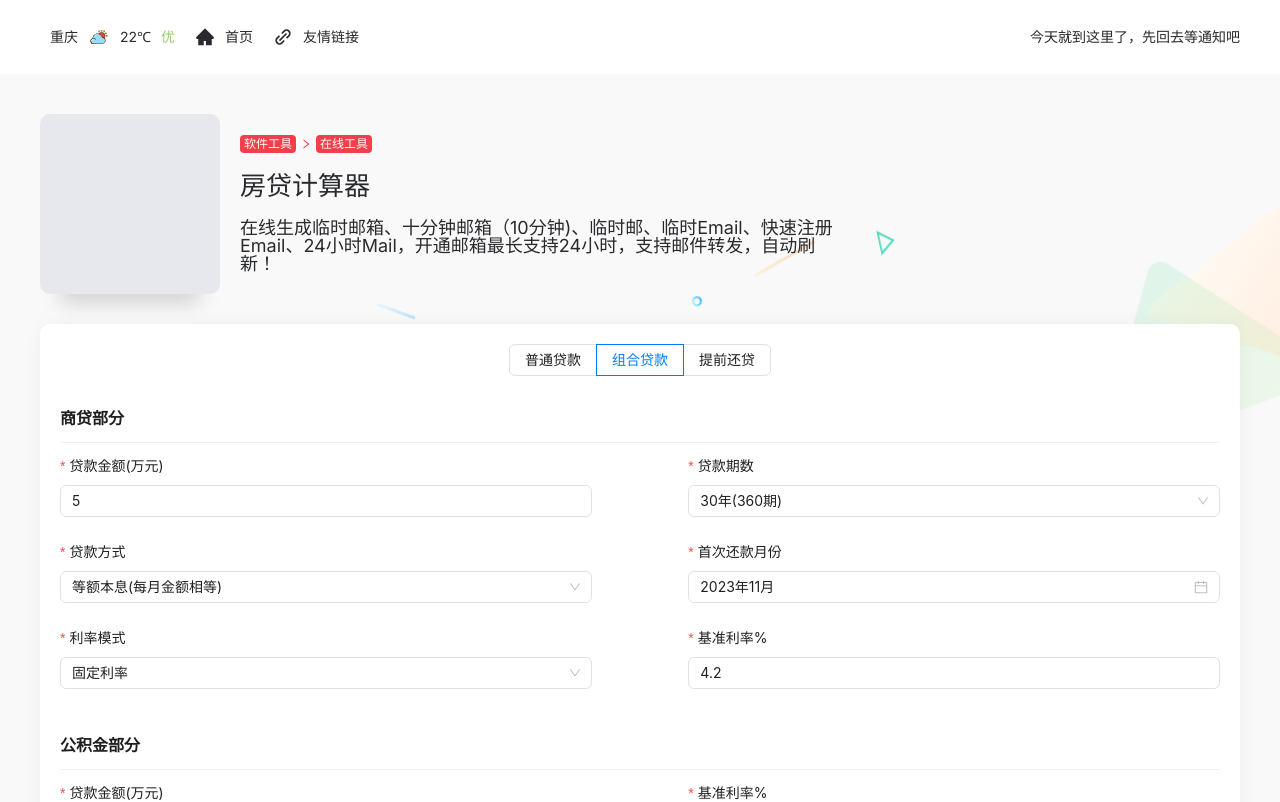
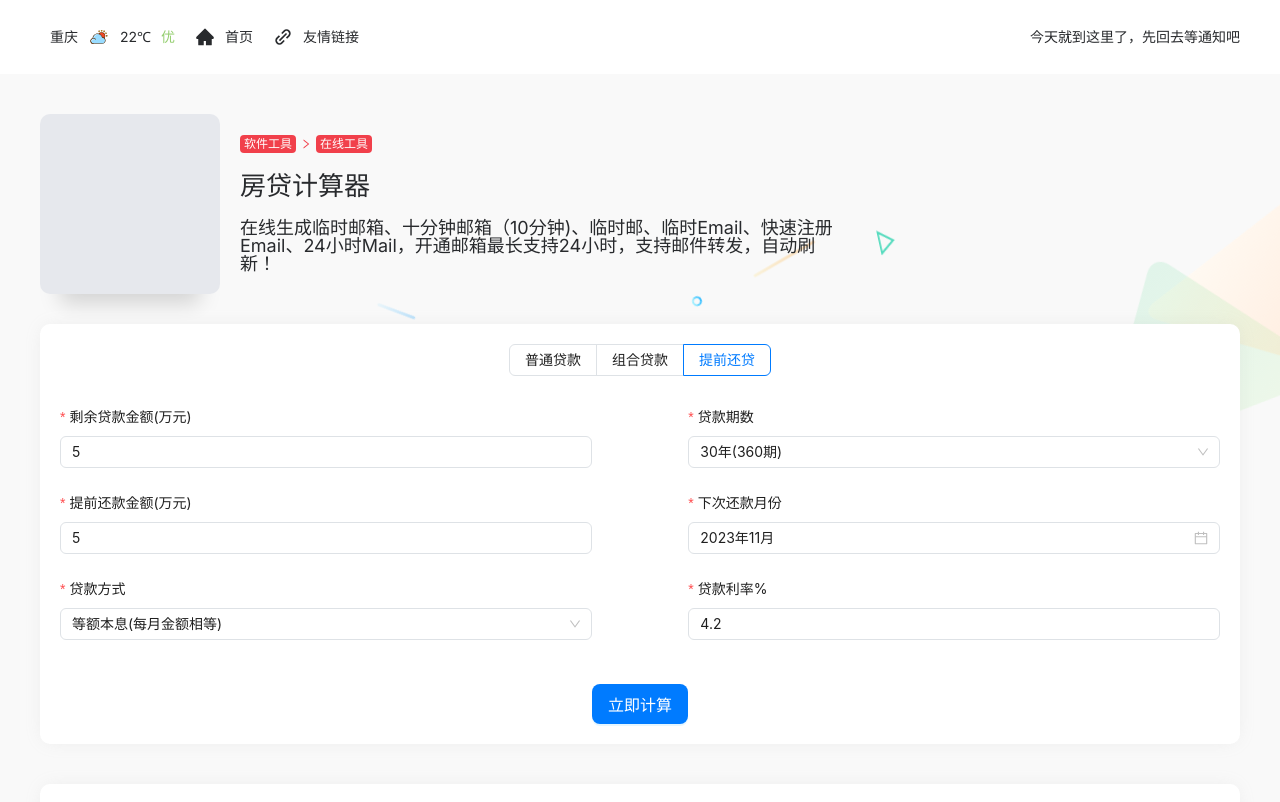
Before and after one commit to baskep/merak, a Next.js app: page /home-loans in a window 1280 px wide. Shown: the top 802 px of the page. Built offline with nearby package versions, Linux system fonts and the light colour scheme.

Commit message:
feat: 优化字段名,完善功能

```diff
--- a/src/app/home-loans/page.tsx
+++ b/src/app/home-loans/page.tsx
@@ -24,7 +24,6 @@ import {
   LoansInfo,
   LoansResponse,
   requestField,
-  SyndicatedLoansField,
 } from '@/types/loans-interface'
 
 import styles from './index.module.less'
@@ -47,7 +46,7 @@ const defaultCommercialLoansRes = {
 }
 
 const HomeLoans = (): React.ReactNode => {
-  const [activeKey, setActiveKey] = useState<string>('2')
+  const [activeKey, setActiveKey] = useState<string>('3')
   const [loansInfoData, setLoansInfoData] = useState<LoansInfo | null>()
   const [loansRes, setLoansRes] = useState<LoansResponse>(defaultCommercialLoansRes)
   const [requestCacheParams, setRequestCacheParams] = useState<requestField>()
@@ -127,7 +126,7 @@ const HomeLoans = (): React.ReactNode => {
     setRequestCacheParams(params)
   }
 
-  const handleSubmitSyndicatedLoans = async (value: SyndicatedLoansField) => {
+  const handleSubmitSyndicatedLoans = async (value: LoansField) => {
     if (syndicatedLoading) return
     const { firsthMomth } = value
     const params = {
--- a/src/components/home-loans/commercial-loans/index.tsx
+++ b/src/components/home-loans/commercial-loans/index.tsx
@@ -69,7 +69,7 @@ const CommercialLoans: React.FC<LoansProps> = (
     <div className={styles.commercial_loans}>
       <Form
         layout="vertical"
-        labelCol={{ span: 6 }}
+        labelCol={{ span: 8 }}
         wrapperCol={{ span: 24 }}
         initialValues={initialValues}
         onFinish={handleSubmitCommercialLoans}
@@ -77,7 +77,7 @@ const CommercialLoans: React.FC<LoansProps> = (
         <Row>
           <Col span={11}>
             <Form.Item<LoansField>
-              labelCol={{ span: 6 }}
+              labelCol={{ span: 8 }}
               label="贷款金额(万元)"
               name="amount"
               rules={[{ required: true, message: '请输入贷款金额' }]}
@@ -91,7 +91,7 @@ const CommercialLoans: React.FC<LoansProps> = (
           </Col>
           <Col span={11} offset={2}>
             <Form.Item<LoansField>
-              labelCol={{ span: 6 }}
+              labelCol={{ span: 8 }}
               label="贷款期数"
               name="periods"
               rules={[{ required: true, message: '请选择贷款期数' }]}
@@ -107,7 +107,7 @@ const CommercialLoans: React.FC<LoansProps> = (
         <Row>
           <Col span={11}>
             <Form.Item<LoansField>
-              labelCol={{ span: 6 }}
+              labelCol={{ span: 8 }}
               label="贷款方式"
               name="loanType"
               rules={[{ required: true, message: '请选择贷款方式' }]}
@@ -120,7 +120,7 @@ const CommercialLoans: React.FC<LoansProps> = (
           </Col>
           <Col span={11} offset={2}>
             <Form.Item<LoansField>
-              labelCol={{ span: 6 }}
+              labelCol={{ span: 8 }}
               label="首次还款月份"
               name="firsthMomth"
               rules={[{ required: true, message: '请选择首次还款月份' }]}
@@ -138,7 +138,7 @@ const CommercialLoans: React.FC<LoansProps> = (
         <Row>
           <Col span={11}>
             <Form.Item<LoansField>
-              labelCol={{ span: 6 }}
+              labelCol={{ span: 8 }}
               label="利率模式"
               name="rateType"
               rules={[{ required: true, message: '请选择利率模式' }]}
@@ -151,14 +151,14 @@ const CommercialLoans: React.FC<LoansProps> = (
           </Col>
           <Col span={11} offset={2}>
             <Form.Item<LoansField>
-              labelCol={{ span: 6 }}
-              label="基准利率%"
+              labelCol={{ span: 8 }}
+              label="利率%"
               name="rateValue"
-              rules={[{ required: true, message: '请输入基准利率' }]}
+              rules={[{ required: true, message: '请输入利率' }]}
             >
               <Input
                 className={styles.input_item}
-                placeholder="请输入基准利率"
+                placeholder="请输入利率"
               />
             </Form.Item>
           </Col>
--- a/src/components/home-loans/repay-loans/index.module.less
+++ b/src/components/home-loans/repay-loans/index.module.less
@@ -0,0 +1,9 @@
+.repay_loans {
+  .input_item {
+    width: 100%;
+  }
+  .submit_col {
+    margin-top: 20px;
+    text-align: center;
+  }
+}
--- a/src/components/home-loans/repay-loans/index.tsx
+++ b/src/components/home-loans/repay-loans/index.tsx
@@ -1,12 +1,186 @@
 'use client'
+
+import { useEffect, useState } from 'react'
+
+import {
+  Form,
+  Input,
+  InputNumber,
+  Select,
+  DatePicker,
+  Button,
+  Row,
+  Col,
+  message,
+} from 'antd'
+
+import dayjs from 'dayjs'
+
+import { LoansField, PeriodsField } from '@/types/loans-interface'
 
 import styles from './index.module.less'
 
+// 表单初始化值
+const initialValues = {
+  amount: 5,
+  periods: 30,
+  loanType: 1,
+  firsthMomth: dayjs(),
+  rateType: 1,
+  rateValue: 4.2,
+  repayAmount: 5,
+}
+
+// 利率方式
+const loanType = [{
+  value: 1,
+  label: '等额本息(每月金额相等)',
+}, {
+  value: 2,
+  label: '等额本金(金额逐月减少)',
+}]
+
 const RepayLoans = (): React.ReactNode => {
+
+  const [periods, setPeriods] = useState<PeriodsField[]>([])
+
+  const [messageApi, contextHolder] = message.useMessage()
+
+  useEffect(() => {
+    const _periods = []
+    for (let i = 0; i < 30; i++) {
+      _periods.push({
+        value: i + 1,
+        label: `${i + 1}年(${(i + 1) * 12}期)`,
+      })
+    }
+    setPeriods(_periods)
+  }, [])
+
+  const handleTest = (value: LoansField) => {
+    const { amount, repayAmount } = value as any
+    if (repayAmount > amount) {
+      messageApi.open({
+        type: 'error',
+        content: '提前还款金额不得大于剩余贷款金额',
+      })
+    }
+  }
+
   return (
-    <div className={styles.syndicated_loans} >
-      提前还贷
-    </div>
+    <>
+      {contextHolder}
+      <div className={styles.repay_loans}>
+        <Form
+          layout="vertical"
+          labelCol={{ span: 8 }}
+          wrapperCol={{ span: 24 }}
+          initialValues={initialValues}
+          onFinish={handleTest}
+        >
+          <Row>
+            <Col span={11}>
+              <Form.Item<LoansField>
+                labelCol={{ span: 8 }}
+                label="剩余贷款金额(万元)"
+                name="amount"
+                rules={[{ required: true, message: '请输入贷款金额' }]}
+              >
+                <InputNumber
+                  className={styles.input_item}
+                  controls={false}
+                  placeholder="请输入贷款金额"
+                />
+              </Form.Item>
+            </Col>
+            <Col span={11} offset={2}>
+              <Form.Item<LoansField>
+                labelCol={{ span: 8 }}
+                label="贷款期数"
+                name="periods"
+                rules={[{ required: true, message: '请选择贷款期数' }]}
+              >
+                <Select
+                  className={styles.input_item}
+                  options={periods}
+                />
+              </Form.Item>
+            </Col>
+          </Row>
+
+          <Row>
+            <Col span={11}>
+              <Form.Item<LoansField>
+                labelCol={{ span: 8 }}
+                label="提前还款金额(万元)"
+                name="repayAmount"
+                rules={[{ required: true, message: '请输入提前还款金额' }]}
+              >
+                <InputNumber
+                  className={styles.input_item}
+                  controls={false}
+                  placeholder="请输入提前还款金额"
+                />
+              </Form.Item>
+            </Col>
+            <Col span={11} offset={2}>
+              <Form.Item<LoansField>
+                labelCol={{ span: 8 }}
+                label="下次还款月份"
+                name="firsthMomth"
+                rules={[{ required: true, message: '请选择下次还款月份' }]}
+              >
+                <DatePicker
+                  className={styles.input_item}
+                  picker="month"
+                  format="YYYY年MM月"
+                />
+              </Form.Item>
+            </Col>
+          </Row>
+          <Row>
+            <Col span={11}>
+              <Form.Item<LoansField>
+                labelCol={{ span: 8 }}
+                label="贷款方式"
+                name="loanType"
+                rules={[{ required: true, message: '请选择贷款方式' }]}
+              >
+                <Select
+                  className={styles.input_item}
+                  options={loanType}
+                />
+              </Form.Item>
+            </Col>
+            <Col span={11} offset={2}>
+              <Form.Item<LoansField>
+                labelCol={{ span: 8 }}
+                label="贷款利率%"
+                name="rateValue"
+                rules={[{ required: true, message: '请输入利率' }]}
+              >
+                <Input
+                  className={styles.input_item}
+                  placeholder="请输入利率"
+                />
+              </Form.Item>
+            </Col>
+          </Row>
+
+          <Row>
+            <Col className={styles.submit_col} span={24}>
+              <Button
+                type="primary"
+                htmlType="submit"
+                size="large"
+              >
+              立即计算
+              </Button>
+            </Col>
+          </Row>
+        </Form>
+      </div>
+    </>
   )
 }
 
--- a/src/components/home-loans/syndicated-loans/index.tsx
+++ b/src/components/home-loans/syndicated-loans/index.tsx
@@ -1,26 +1,12 @@
 'use client'
 
 import { useEffect, useState } from 'react'
-import {
-  Form,
-  Input,
-  InputNumber,
-  Select,
-  DatePicker,
-  Button,
-  Row,
-  Col,
-  Divider,
-  Typography,
-} from 'antd'
-
+import { Form, Input, InputNumber, Select, DatePicker, Button, Row, Col } from 'antd'
 import dayjs from 'dayjs'
 
-import { LoansField, PeriodsField, PublicLoansField, SyndicatedLoansProps } from '@/types/loans-interface'
+import { LoansField, PeriodsField, SyndicatedLoansProps } from '@/types/loans-interface'
 
 import styles from './index.module.less'
-
-const { Title } = Typography
 
 // 贷款方式
 const rateType = [{
@@ -58,8 +44,7 @@ const SyndicatedLoans: React.FC<SyndicatedLoansProps> = (
 
   const [periods, setPeriods] = useState<PeriodsField[]>([])
 
-  const [commercialForm] = Form.useForm()
-  const [publicForm] = Form.useForm()
+  const [loansForm] = Form.useForm()
 
   useEffect(() => {
     const _periods = []
@@ -74,10 +59,8 @@ const SyndicatedLoans: React.FC<SyndicatedLoansProps> = (
 
   const handleSubmitSyndicatedLoans = async () => {
     try {
-      const commercialValue = await commercialForm.validateFields()
-      const publicValue = await publicForm.validateFields()
-      const syndicatedLoansValue = Object.assign({ ...commercialValue, ...publicValue })
-      onSubmitSyndicatedLoans(syndicatedLoansValue)
+      const loansValue = await loansForm.validateFields()
+      onSubmitSyndicatedLoans(loansValue)
     } catch (e) {
       console.log(e)
     }
@@ -85,24 +68,51 @@ const SyndicatedLoans: React.FC<SyndicatedLoansProps> = (
 
   return (
     <div className={styles.syndicated_loans}>
-      <div className={styles.syndicated_loans_title}>
-        <Title level={5}>商贷部分</Title>
-      </div>
-      <Divider className={styles.syndicated_loans_divicer} style={{ margin: '12px 0' }} />
       <div className={styles.commercial_loans}>
         <Form
           layout="vertical"
-          labelCol={{ span: 6 }}
+          labelCol={{ span: 8 }}
           wrapperCol={{ span: 24 }}
           initialValues={initialValues}
-          form={commercialForm}
+          form={loansForm}
         >
           <Row>
             <Col span={11}>
               <Form.Item<LoansField>
-                labelCol={{ span: 6 }}
-                label="贷款金额(万元)"
+                labelCol={{ span: 8 }}
+                label="商业贷款金额(万元)"
                 name="amount"
+                rules={[{ required: true, message: '请输入贷款金额' }]}
+              >
+                <InputNumber
+                  className={styles.input_item}
+                  controls={false}
+                  placeholder="请输入贷款金额"
+                />
+              </Form.Item>
+            </Col>
+
+            <Col span={11} offset={2}>
+              <Form.Item<LoansField>
+                labelCol={{ span: 8 }}
+                label="商业贷款利率%"
+                name="rateValue"
+                rules={[{ required: true, message: '请输入利率' }]}
+              >
+                <Input
+                  className={styles.input_item}
+                  placeholder="请输入利率"
+                />
+              </Form.Item>
+            </Col>
+          </Row>
+
+          <Row>
+            <Col span={11}>
+              <Form.Item<LoansField>
+                labelCol={{ span: 8 }}
+                label="公积金贷款金额(万元)"
+                name="publicAmount"
                 rules={[{ required: true, message: '请输入贷款金额' }]}
               >
                 <InputNumber
@@ -114,23 +124,22 @@ const SyndicatedLoans: React.FC<SyndicatedLoansProps> = (
             </Col>
             <Col span={11} offset={2}>
               <Form.Item<LoansField>
-                labelCol={{ span: 6 }}
-                label="贷款期数"
-                name="periods"
-                rules={[{ required: true, message: '请选择贷款期数' }]}
+                labelCol={{ span: 8 }}
+                label="公积金贷款利率%"
+                name="publicRateValue"
+                rules={[{ required: true, message: '请输入利率' }]}
               >
-                <Select
+                <Input
                   className={styles.input_item}
-                  options={periods}
+                  placeholder="请输入利率"
                 />
               </Form.Item>
             </Col>
           </Row>
-
           <Row>
             <Col span={11}>
               <Form.Item<LoansField>
-                labelCol={{ span: 6 }}
+                labelCol={{ span: 8 }}
                 label="贷款方式"
                 name="loanType"
                 rules={[{ required: true, message: '请选择贷款方式' }]}
@@ -143,7 +152,7 @@ const SyndicatedLoans: React.FC<SyndicatedLoansProps> = (
             </Col>
             <Col span={11} offset={2}>
               <Form.Item<LoansField>
-                labelCol={{ span: 6 }}
+                labelCol={{ span: 8 }}
                 label="首次还款月份"
                 name="firsthMomth"
                 rules={[{ required: true, message: '请选择首次还款月份' }]}
@@ -161,7 +170,7 @@ const SyndicatedLoans: React.FC<SyndicatedLoansProps> = (
           <Row>
             <Col span={11}>
               <Form.Item<LoansField>
-                labelCol={{ span: 6 }}
+                labelCol={{ span: 8 }}
                 label="利率模式"
                 name="rateType"
                 rules={[{ required: true, message: '请选择利率模式' }]}
@@ -174,59 +183,14 @@ const SyndicatedLoans: React.FC<SyndicatedLoansProps> = (
             </Col>
             <Col span={11} offset={2}>
               <Form.Item<LoansField>
-                labelCol={{ span: 6 }}
-                label="基准利率%"
-                name="rateValue"
-                rules={[{ required: true, message: '请输入基准利率' }]}
+                labelCol={{ span: 8 }}
+                label="贷款期数"
+                name="periods"
+                rules={[{ required: true, message: '请选择贷款期数' }]}
               >
-                <Input
+                <Select
                   className={styles.input_item}
-                  placeholder="请输入基准利率"
-                />
-              </Form.Item>
-            </Col>
-          </Row>
-        </Form>
-      </div>
-
-      <div className={styles.syndicated_loans_title}>
-        <Title level={5}>公积金部分</Title>
-      </div>
-
-      <Divider className={styles.syndicated_loans_divicer} style={{ margin: '12px 0' }} />
-      <div className={styles.commercial_loans}>
-        <Form
-          layout="vertical"
-          labelCol={{ span: 6 }}
-          wrapperCol={{ span: 24 }}
-          initialValues={initialValues}
-          form={publicForm}
-        >
-          <Row>
-            <Col span={11}>
-              <Form.Item<PublicLoansField>
-                labelCol={{ span: 6 }}
-                label="贷款金额(万元)"
-                name="publicAmount"
-                rules={[{ required: true, message: '请输入贷款金额' }]}
-              >
-                <InputNumber
-                  className={styles.input_item}
-                  controls={false}
-                  placeholder="请输入贷款金额"
-                />
-              </Form.Item>
-            </Col>
-            <Col span={11} offset={2}>
-              <Form.Item<PublicLoansField>
-                labelCol={{ span: 6 }}
-                label="基准利率%"
-                name="publicRateValue"
-                rules={[{ required: true, message: '请输入基准利率' }]}
-              >
-                <Input
-                  className={styles.input_item}
-                  placeholder="请输入基准利率"
+                  options={periods}
                 />
               </Form.Item>
             </Col>
@@ -234,7 +198,6 @@ const SyndicatedLoans: React.FC<SyndicatedLoansProps> = (
 
         </Form>
       </div>
-
       <div className={styles.submit_col}>
         <Button
           type="primary"
```
Also changed, not shown: src/types/loans-interface.ts (+12 -17 lines).
